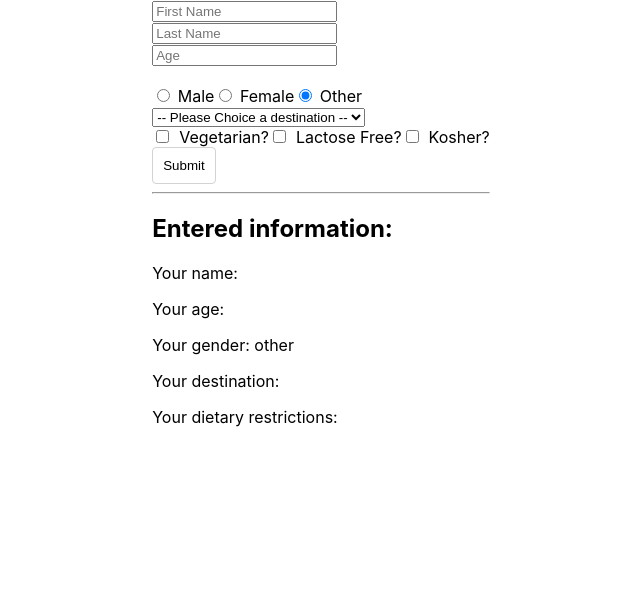
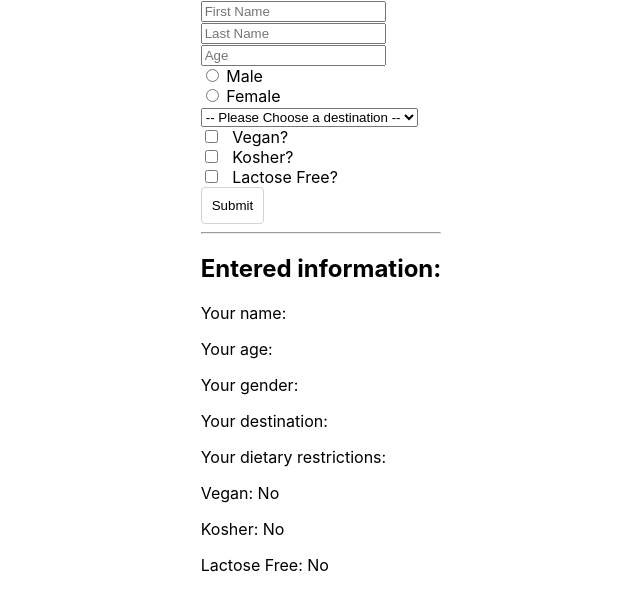
Before and after one commit to jacknehme/scrimba-learn-react, a React (Create React App) app: page / in a window 1280 px wide. Shown: the top 610 px of the page, without its empty margins (319-959 px from the left). Built offline with nearby package versions, Linux system fonts and the light colour scheme.

Commit message:
lesson 44 - Smart and Dumb components

```diff
--- a/src/App.js
+++ b/src/App.js
@@ -5,6 +5,16 @@ import './App.css';
 import React, { Component } from 'react';
 import TodoItem from './components/TodoItem';
 import todosData from './todosData';
+import Form from './components/FormContainer';
+
+// https://medium.com/@dan_abramov/smart-and-dumb-components-7ca2f9a7c7d0
+function App() {
+  return (
+    <Form/>
+  )
+}
+
+
 
 /**
  * Challenge: Wire up the partially-finished travel form so that it works!
@@ -20,148 +30,148 @@ import todosData from './todosData';
  * All of our challenges and learning resources are open for the public
  * to play around with and learn from at https://coursework.vschool.io
  */
-class App extends Component {
-  constructor() {
-    super()
-    this.state = {
-      firstName: '',
-      lastName: '',
-      age: '',
-      gender: 'other',
-      destination: '',
-      vegetarian: false,
-      kosher: false,
-      lactoseFree: false
+// class App extends Component {
+//   constructor() {
+//     super()
+//     this.state = {
+//       firstName: '',
+//       lastName: '',
+//       age: '',
+//       gender: 'other',
+//       destination: '',
+//       vegetarian: false,
+//       kosher: false,
+//       lactoseFree: false
 
-    }
+//     }
 
-    this.handleChange = this.handleChange.bind(this);
-    this.handleSubmit = this.handleSubmit.bind(this);
-  }
-  handleSubmit(event) {
-    event.preventDefault();
-    alert(`First Name: ${this.state.firstName}\nLast Name: ${this.state.lastName}\nAge: ${this.state.age}\nGender: ${this.state.gender}\nLocation: ${this.state.destination}\nDietary restrictions: ${this.state.vegetarian ? 'Vegetarian, ' : ''}${this.state.lactoseFree ? 'Lactose Free, ' : ''}${this.state.kosher ? 'Kosher' : ''}`)
-  }
+//     this.handleChange = this.handleChange.bind(this);
+//     this.handleSubmit = this.handleSubmit.bind(this);
+//   }
+//   handleSubmit(event) {
+//     event.preventDefault();
+//     alert(`First Name: ${this.state.firstName}\nLast Name: ${this.state.lastName}\nAge: ${this.state.age}\nGender: ${this.state.gender}\nLocation: ${this.state.destination}\nDietary restrictions: ${this.state.vegetarian ? 'Vegetarian, ' : ''}${this.state.lactoseFree ? 'Lactose Free, ' : ''}${this.state.kosher ? 'Kosher' : ''}`)
+//   }
 
-  handleChange(event) {
-    const { type, name, value, checked } = event.target;
+//   handleChange(event) {
+//     const { type, name, value, checked } = event.target;
 
-    if (type === 'checkbox') {
-      this.setState({
-        [name]: checked
-      })
-    } else {
-      this.setState({
-        [name]: value
-      })
-    }
-  }
+//     if (type === 'checkbox') {
+//       this.setState({
+//         [name]: checked
+//       })
+//     } else {
+//       this.setState({
+//         [name]: value
+//       })
+//     }
+//   }
 
-  render() {
-    return (
-      <main>
-        <form onSubmit={this.handleSubmit}>
-          <input
-            type="text"
-            name="firstName"
-            value={this.state.firstName}
-            onChange={this.handleChange}
-            placeholder="First Name" />
-          <br />
-          <input
-            type="text"
-            name="lastName"
-            value={this.state.lastName}
-            onChange={this.handleChange}
-            placeholder="Last Name" />
-          <br />
-          <input
-            type="number"
-            name="age"
-            value={this.state.age}
-            onChange={this.handleChange}
-            placeholder="Age" />
-          <br />
+//   render() {
+//     return (
+//       <main>
+//         <form onSubmit={this.handleSubmit}>
+//           <input
+//             type="text"
+//             name="firstName"
+//             value={this.state.firstName}
+//             onChange={this.handleChange}
+//             placeholder="First Name" />
+//           <br />
+//           <input
+//             type="text"
+//             name="lastName"
+//             value={this.state.lastName}
+//             onChange={this.handleChange}
+//             placeholder="Last Name" />
+//           <br />
+//           <input
+//             type="number"
+//             name="age"
+//             value={this.state.age}
+//             onChange={this.handleChange}
+//             placeholder="Age" />
+//           <br />
 
-          {/* Create radio buttons for gender here */}
-          <br />
-          <label>
-            <input
-              type="radio"
-              name="gender"
-              value="male"
-              checked={this.state.gender === 'male'}
-              onChange={this.handleChange} /> Male
-          </label>
-          <label>
-            <input
-              type="radio"
-              name="gender"
-              value="female"
-              checked={this.state.gender === 'female'}
-              onChange={this.handleChange} /> Female
-          </label>
-          <label>
-            <input
-              type="radio"
-              name="gender"
-              value="other"
-              checked={this.state.gender === 'other'}
-              onChange={this.handleChange} /> Other
-          </label>
+//           {/* Create radio buttons for gender here */}
+//           <br />
+//           <label>
+//             <input
+//               type="radio"
+//               name="gender"
+//               value="male"
+//               checked={this.state.gender === 'male'}
+//               onChange={this.handleChange} /> Male
+//           </label>
+//           <label>
+//             <input
+//               type="radio"
+//               name="gender"
+//               value="female"
+//               checked={this.state.gender === 'female'}
+//               onChange={this.handleChange} /> Female
+//           </label>
+//           <label>
+//             <input
+//               type="radio"
+//               name="gender"
+//               value="other"
+//               checked={this.state.gender === 'other'}
+//               onChange={this.handleChange} /> Other
+//           </label>
 
-          {/* Create select box for location here */}
-          <br />
-          <select
-            value={this.state.destination}
-            name="destination"
-            onChange={this.handleChange}>
-            <option value="">-- Please Choice a destination --</option>
-            <option value="Aspen, Colorado">Aspen, Colorado</option>
-            <option value="Harbi, China">Harbi, China</option>
-            <option value="Wanaka, New Zealand">Wanaka, New Zealand</option>
-          </select>
+//           {/* Create select box for location here */}
+//           <br />
+//           <select
+//             value={this.state.destination}
+//             name="destination"
+//             onChange={this.handleChange}>
+//             <option value="">-- Please Choice a destination --</option>
+//             <option value="Aspen, Colorado">Aspen, Colorado</option>
+//             <option value="Harbi, China">Harbi, China</option>
+//             <option value="Wanaka, New Zealand">Wanaka, New Zealand</option>
+//           </select>
 
-          {/* Create check boxes for dietary restrictions here */}
-          <br />
-          <label>
-            <input
-              type="checkbox"
-              name="vegetarian"
-              checked={this.state.vegetarian}
-              onChange={this.handleChange} />Vegetarian?
-          </label>
-          <label>
-            <input
-              type="checkbox"
-              name="lactoseFree"
-              checked={this.state.lactoseFree}
-              onChange={this.handleChange} />Lactose Free?
-          </label>
-          <label>
-            <input
-              type="checkbox"
-              name="kosher"
-              checked={this.state.kosher}
-              onChange={this.handleChange} />Kosher?
-          </label>
-          <br />
+//           {/* Create check boxes for dietary restrictions here */}
+//           <br />
+//           <label>
+//             <input
+//               type="checkbox"
+//               name="vegetarian"
+//               checked={this.state.vegetarian}
+//               onChange={this.handleChange} />Vegetarian?
+//           </label>
+//           <label>
+//             <input
+//               type="checkbox"
+//               name="lactoseFree"
+//               checked={this.state.lactoseFree}
+//               onChange={this.handleChange} />Lactose Free?
+//           </label>
+//           <label>
+//             <input
+//               type="checkbox"
+//               name="kosher"
+//               checked={this.state.kosher}
+//               onChange={this.handleChange} />Kosher?
+//           </label>
+//           <br />
 
-          <button>Submit</button>
-        </form>
-        <hr />
-        <h2>Entered information:</h2>
-        <p>Your name: {this.state.firstName + ' ' + this.state.lastName}</p>
-        <p>Your age: {this.state.age}</p>
-        <p>Your gender: {this.state.gender}</p>
-        <p>Your destination: {this.state.destination}</p>
-        <p>
-          Your dietary restrictions: {`${this.state.vegetarian ? 'Vegetarian, ' : ''}${this.state.lactoseFree ? 'Lactose Free, ' : ''}${this.state.kosher ? 'Kosher' : ''}`}
-        </p>
-      </main>
-    )
-  }
-}
+//           <button>Submit</button>
+//         </form>
+//         <hr />
+//         <h2>Entered information:</h2>
+//         <p>Your name: {this.state.firstName + ' ' + this.state.lastName}</p>
+//         <p>Your age: {this.state.age}</p>
+//         <p>Your gender: {this.state.gender}</p>
+//         <p>Your destination: {this.state.destination}</p>
+//         <p>
+//           Your dietary restrictions: {`${this.state.vegetarian ? 'Vegetarian, ' : ''}${this.state.lactoseFree ? 'Lactose Free, ' : ''}${this.state.kosher ? 'Kosher' : ''}`}
+//         </p>
+//       </main>
+//     )
+//   }
+// }
 
 
 
--- /dev/null
+++ b/src/components/FormComponent.js
@@ -0,0 +1,117 @@
+import React from 'react';
+
+function FormComponent(props) {
+    return (
+        <main>
+            <form onSubmit={props.handleSubmit}>
+                <input
+                    name="firstName"
+                    value={props.firstName}
+                    onChange={props.handleChange}
+                    placeholder="First Name"
+                />
+                <br />
+
+                <input
+                    name="lastName"
+                    value={props.lastName}
+                    onChange={props.handleChange}
+                    placeholder="Last Name"
+                />
+                <br />
+
+                <input
+                    name="age"
+                    value={props.age}
+                    onChange={props.handleChange}
+                    placeholder="Age"
+                />
+                <br />
+
+                <label>
+                    <input
+                        type="radio"
+                        name="gender"
+                        value="male"
+                        checked={props.gender === "male"}
+                        onChange={props.handleChange}
+                    /> Male
+                </label>
+
+                <br />
+
+                <label>
+                    <input
+                        type="radio"
+                        name="gender"
+                        value="female"
+                        checked={props.gender === "female"}
+                        onChange={props.handleChange}
+                    /> Female
+                </label>
+
+                <br />
+
+                <select
+                    value={props.destination}
+                    name="destination"
+                    onChange={props.handleChange}
+                >
+                    <option value="">-- Please Choose a destination --</option>
+                    <option value="germany">Germany</option>
+                    <option value="norway">Norway</option>
+                    <option value="north pole">North Pole</option>
+                    <option value="south pole">South Pole</option>
+                </select>
+
+                <br />
+
+                <label>
+                    <input
+                        type="checkbox"
+                        name="isVegan"
+                        onChange={props.handleChange}
+                        checked={props.isVegan}
+                    /> Vegan?
+                </label>
+                <br />
+
+                <label>
+                    <input
+                        type="checkbox"
+                        name="isKosher"
+                        onChange={props.handleChange}
+                        checked={props.isKosher}
+                    /> Kosher?
+                </label>
+                <br />
+
+                <label>
+                    <input
+                        type="checkbox"
+                        name="isLactoseFree"
+                        onChange={props.handleChange}
+                        checked={props.isLactoseFree}
+                    /> Lactose Free?
+                </label>
+                <br />
+
+                <button>Submit</button>
+            </form>
+            <hr />
+            <h2>Entered information:</h2>
+            <p>Your name: {props.firstName} {props.lastName}</p>
+            <p>Your age: {props.age}</p>
+            <p>Your gender: {props.gender}</p>
+            <p>Your destination: {props.destination}</p>
+            <p>Your dietary restrictions:</p>
+
+            <p>Vegan: {props.isVegan ? "Yes" : "No"}</p>
+            <p>Kosher: {props.isKosher ? "Yes" : "No"}</p>
+            <p>Lactose Free: {props.isLactoseFree ? "Yes" : "No"}</p>
+
+        </main>
+    )
+}
+
+export default FormComponent
--- /dev/null
+++ b/src/components/FormContainer.js
@@ -0,0 +1,47 @@
+import React, { Component } from "react"
+import FormComponent from './FormComponent'
+
+class Form extends Component {
+    constructor() {
+        super()
+        this.state = {
+            firstName: "",
+            lastName: "",
+            age: "",
+            gender: "",
+            destination: "",
+            isVegan: false,
+            isKosher: false,
+            isLactoseFree: false
+        }
+        this.handleChange = this.handleChange.bind(this)
+        this.handleSubmit = this.handleSubmit.bind(this)
+    }
+
+    handleChange(event) {
+        const { name, value, type, checked } = event.target
+        type === "checkbox" ?
+            this.setState({
+                [name]: checked
+            })
+            :
+            this.setState({
+                [name]: value
+            })
+    }
+
+    handleSubmit(event) {
+        event.preventDefault();
+        alert(`First Name: ${this.state.firstName}\nLast Name: ${this.state.lastName}\nAge: ${this.state.age}\nGender: ${this.state.gender}\nLocation: ${this.state.destination}\nDietary restrictions: ${this.state.vegetarian ? 'Vegetarian, ' : ''}${this.state.lactoseFree ? 'Lactose Free, ' : ''}${this.state.kosher ? 'Kosher' : ''}`)
+    }
+
+    render() {
+        return (<FormComponent
+            handleChange={this.handleChange}
+            handleSubmit={this.handleSubmit}
+            {...this.state}
+        />)
+    }
+}
+
+export default Form
```
